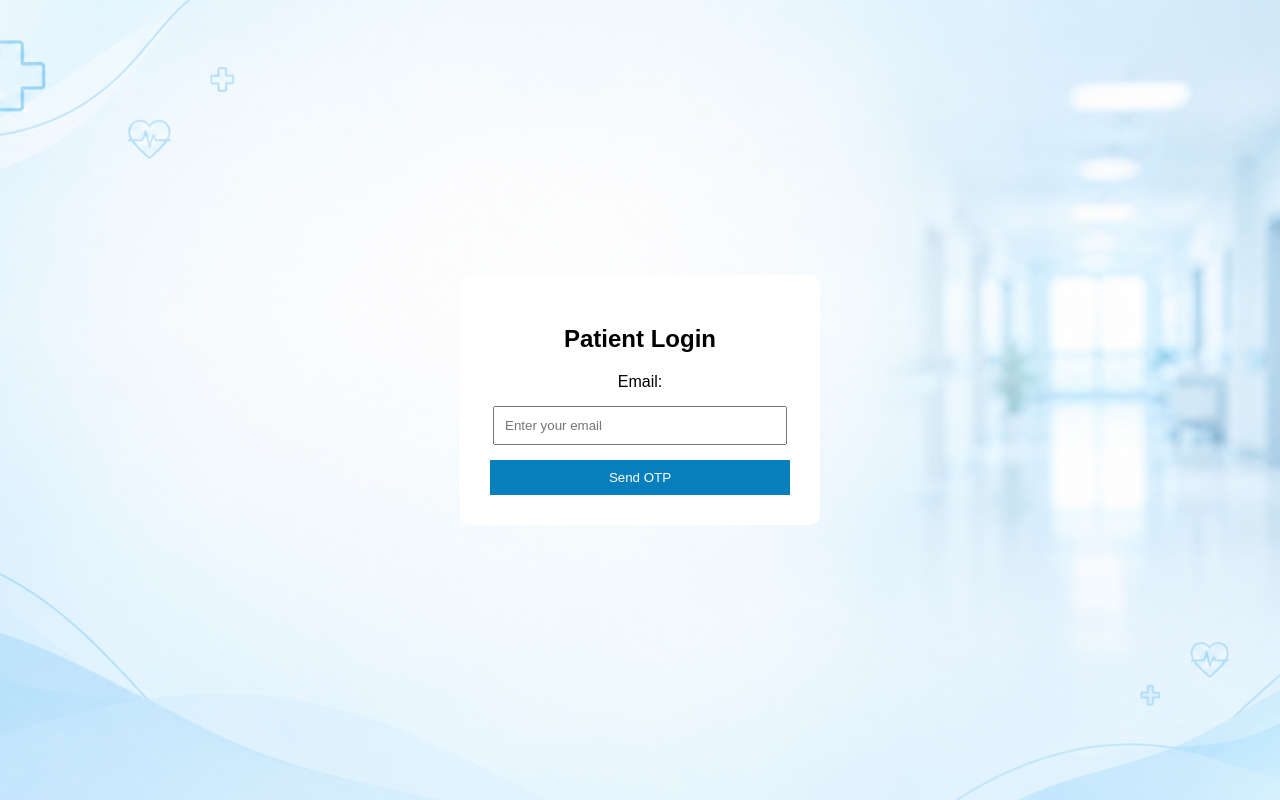
After one commit to aiswaryaanil2303/hospital-management-system, a Django app: page /patient/login/ in a window 1280 px wide. The commit adds this page. Run offline with Django 5.2, Linux system fonts and the light colour scheme.

Commit message:
Update patient login and category page design

```diff
--- /dev/null
+++ b/hospital/templates/patient_login.html
@@ -0,0 +1,64 @@
+
+<!DOCTYPE html>
+<html>
+<head>
+    <title>Patient Login</title>
+
+    <style>
+        body {
+            font-family: Arial;
+            background: url("/static/images/patientlogin.png");
+            background-size: cover;
+            background-position: center;
+            min-height: 100vh;
+            display: flex;
+            justify-content: center;
+            align-items: center;
+            margin: 0;
+        }
+
+        .login-box {
+            background: white;
+            padding: 30px;
+            border-radius: 10px;
+            text-align: center;
+            width: 300px;
+        }
+
+        input {
+            width: 90%;
+            padding: 10px;
+            margin: 15px 0;
+        }
+
+        button {
+            background: #087fbd;
+            color: white;
+            padding: 10px;
+            border: none;
+            width: 100%;
+            cursor: pointer;
+        }
+    </style>
+</head>
+
+<body>
+    <div class="login-box">
+        <h2>Patient Login</h2>
+
+        {% for message in messages %}
+            <p>{{ message }}</p>
+        {% endfor %}
+
+        <form method="POST">
+            {% csrf_token %}
+
+            <label>Email:</label>
+            <input type="email" name="email"
+                   placeholder="Enter your email" required>
+
+            <button type="submit">Send OTP</button>
+        </form>
+    </div>
+</body>
+</html>
--- a/hospital/urls.py
+++ b/hospital/urls.py
@@ -9,4 +9,25 @@ urlpatterns = [
     path("categories/<int:category_id>/", views.category_doctors, name="category_doctors"),
     path("appointments/book/<int:doctor_id>/", views.book_appointment, name="book_appointment"),
     path("appointments/", views.appointment_list, name="appointment_list"),
+    path(
+    "doctor/<int:doctor_id>/dashboard/",
+    views.doctor_dashboard,
+    name="doctor_dashboard",
+),
+
+path(
+    "appointments/<int:appointment_id>/prescription/",
+    views.add_prescription,
+    name="add_prescription"
+),
+
+path(
+    "patient/<int:patient_id>/prescriptions/",
+    views.view_prescriptions,
+    name="view_prescriptions"
+),
+
+
+path("patient/login/", views.patient_login, name="patient_login"),
+path("patient/verify-otp/", views.verify_otp, name="verify_otp"),
 ]
--- a/hospital/views.py
+++ b/hospital/views.py
@@ -1,6 +1,19 @@
+import random
+from datetime import timedelta
 
-from django.shortcuts import render
-from .models import Doctor,Category,DoctorAvailability,Patient,Appointment
+from django.shortcuts import render, get_object_or_404, redirect
+from django.utils import timezone
+from django.core.mail import send_mail
+from django.contrib import messages
+
+from .models import (
+    Doctor,
+    Category,
+    DoctorAvailability,
+    Patient,
+    Appointment,
+    Prescription,
+)
 
 # Create your views here.
 
@@ -62,7 +75,10 @@ def book_appointment(request, doctor_id):
             date=availability.date,
             time=availability.start_time,
             reason=reason
-        )
+            )
+        availability.is_available = False
+        availability.save()
+
 
     return render(request, "book_appointment.html", {
         "doctor": doctor,
@@ -78,3 +94,120 @@ def appointment_list(request):
     return render(request, "appointment_list.html", {
         "appointments": appointments
     })
+
+
+# -----get the objects if get otherwise error ////////
+
+def doctor_dashboard(request, doctor_id):
+    doctor = get_object_or_404(Doctor, id=doctor_id)
+
+    appointments = Appointment.objects.filter(
+        doctor=doctor
+    ).order_by("date", "time")
+
+    return render(request, "doctor_dashboard.html", {
+        "doctor": doctor,
+        "appointments": appointments,
+    })
+
+# ////////// for add prescription/////------
+
+
+def add_prescription(request, appointment_id):
+    appointment = get_object_or_404(Appointment, id=appointment_id)
+
+    if request.method == "POST":
+        medicine = request.POST.get("medicine")
+        dosage = request.POST.get("dosage")
+        notes = request.POST.get("notes")
+        follow_up_date = request.POST.get("follow_up_date") or None
+
+        prescription = Prescription(
+            appointment=appointment,
+            medicine=medicine,
+            dosage=dosage,
+            notes=notes,
+            follow_up_date=follow_up_date
+        )
+        prescription.save()
+
+    return render(request, "prescription_add.html", {
+        "appointment": appointment
+    })
+
+
+    # ///////# display to patient/////////////
+
+
+def view_prescriptions(request, patient_id):
+    patient = get_object_or_404(Patient, id=patient_id)
+
+    prescriptions = Prescription.objects.filter(
+        appointment__patient=patient
+    )
+
+    return render(request, "prescriptions.html", {
+        "prescriptions": prescriptions
+    })
+
+
+
+
+def patient_login(request):
+    if request.method == "POST":
+        email = request.POST.get("email")
+
+        try:
+            patient = Patient.objects.get(email=email, is_active=True)
+
+            otp = str(random.randint(100000, 999999))
+
+            patient.otp = otp
+            patient.otp_created_at = timezone.now()
+            patient.save()
+
+            send_mail(
+                "Hospital OTP",
+                "Your OTP is " + otp,
+                None,
+                [email],
+                fail_silently=False,
+            )
+
+            request.session["patient_email"] = email
+            return redirect("verify_otp")
+
+        except Patient.DoesNotExist:
+            messages.error(request, "Patient not found.")
+
+    return render(request, "patient_login.html")
+
+
+def verify_otp(request):
+    if request.method == "POST":
+        email = request.session.get("patient_email")
+        otp = request.POST.get("otp")
+
+        try:
+            patient = Patient.objects.get(email=email)
+
+            if (
+                patient.otp == otp
+                and patient.otp_created_at
+                and timezone.now() - patient.otp_created_at
+                < timedelta(minutes=5)
+            ):
+                patient.otp = None
+                patient.otp_created_at = None
+                patient.save()
+
+                request.session["patient_id"] = patient.id
+                return redirect("home")
+
+            else:
+                messages.error(request, "Invalid or expired OTP.")
+
+        except Patient.DoesNotExist:
+            messages.error(request, "Patient not found.")
+
+    return render(request, "verify_otp.html")
```
Also changed, not shown: config/settings.py (+19 -5 lines), hospital/models.py (+29 -13 lines), hospital/templates/categories.html (+13 -0 lines), hospital/templates/doctor_dashboard.html (added, +17 -0 lines), hospital/templates/prescription_add.html (added, +37 -0 lines), hospital/templates/prescriptions.html (added, +19 -0 lines), hospital/templates/verify_otp.html (added, +34 -0 lines), hospital/migrations/0008_patient_otp_patient_otp_created_at.py (added), static/images/patientlogin.png (added).
